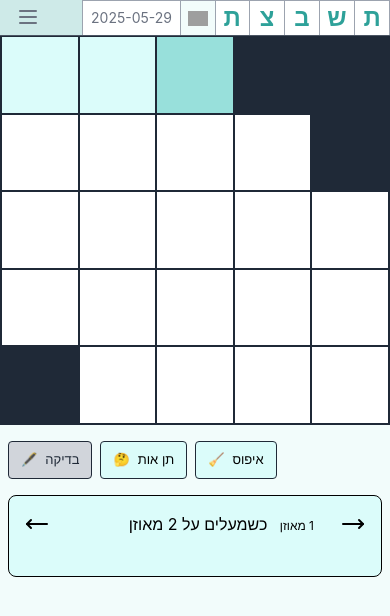
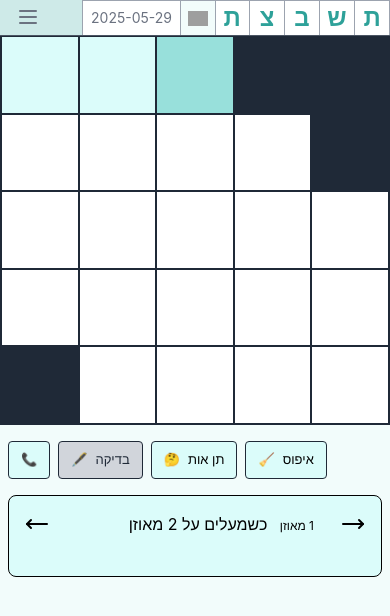
Before and after one commit to dotanrs/tashbezet, a React (Create React App) app: page / in a window 390 px wide. Both pictures are taken after a click on the button "להתחיל ✍️". Shown: the top 616 px of the page. Built offline with nearby package versions, Linux system fonts and the light colour scheme; grey boxes are pictures that could not be loaded.

Commit message:
Add phone friend button

```diff
--- a/src/components/Popup.tsx
+++ b/src/components/Popup.tsx
@@ -1,7 +1,8 @@
 import { LucideProps, Phone, Share2Icon, Trophy } from 'lucide-react';
-import React, { ReactNode, useState } from 'react';
+import React, { useState } from 'react';
 import { CrosswordConfig } from '../types/crossword';
 import ReactConfetti from 'react-confetti';
+import { getLatestPuzzleName } from '../crosswords';
 
 interface ConfettiProps {
     showConfetti: boolean;
@@ -20,10 +21,16 @@ interface PopupProps extends CommonPopupProps {
 
 interface BasePopupProps extends CommonPopupProps {
   message: string[];
+  explanation?: string[];
   shareContent: string;
   shareLinkText?: string;
   addGlaze?: boolean;
   Icon: React.ComponentType<LucideProps>;
+}
+
+const getPuzzleName = (currentConfig: CrosswordConfig) => {
+    const isLatestPuzzle = currentConfig.name === getLatestPuzzleName();
+    return isLatestPuzzle ? `התשבצת השבועי (${currentConfig.name})` : `תשבצת ${currentConfig.name}`;
 }
 
 const drawCrossword = (currentConfig: CrosswordConfig) => {
@@ -31,7 +38,7 @@ const drawCrossword = (currentConfig: CrosswordConfig) => {
 }
 
 const getShareMessage = (currentConfig: CrosswordConfig, puzzleId: string) => {
-        return `כרגע פתרתי את תשבצת ${currentConfig.name}, בא לך לנסות גם?
+        return `כרגע פתרתי את ${getPuzzleName(currentConfig)}, בא לך לנסות גם?
 ${drawCrossword(currentConfig)}
 https://dotanrs.github.io/tashbezet/?puzzleId=${puzzleId}
 `
@@ -39,6 +46,7 @@ https://dotanrs.github.io/tashbezet/?puzzleId=${puzzleId}
 
 const Popup: React.FC<BasePopupProps> = ({
     message,
+    explanation = [],
     shareContent,
     shareLinkText = "לשתף את התשבץ",
     addGlaze = false,
@@ -75,6 +83,12 @@ const Popup: React.FC<BasePopupProps> = ({
             {addGlaze && <div className="absolute inset-0 translate-x-full animate-shimmer bg-gradient-to-r from-transparent via-white/30 to-transparent" />}
             <Icon className='w-[150px] h-[150px] mx-auto mb-6' />
             {message.map((text: string, index: number) => <div key={index} className="relative">{text}</div>)}
+
+            {explanation && (
+                <div className='mt-3 text-sm'>
+                    {explanation.map((text: string, index: number) => <div key={index} className="relative">{text}</div>)}
+                </div>
+            )}
             <div
             className={`text-sm ${shareLinkClicked ? '' : 'hover:underline cursor-pointer'} text-gray-300 mt-8`}
             onClick={handleShareButtonClicked}>
@@ -108,9 +122,13 @@ export const AllPuzzlesDonePopup: React.FC<PopupProps> = ({ currentConfig, puzzl
 }
 
 export const PhoneFriendPopup: React.FC<PopupProps> = ({ currentConfig, puzzleId, onClose }) => {
+    const helpMessage = `הסתבכתי קצת עם ${getPuzzleName(currentConfig)} 😣, בא לך לנסות לעזור?
+    https://dotanrs.github.io/tashbezet/?puzzleId=${puzzleId}
+    `
     return <Popup
-        shareContent={getShareMessage(currentConfig, `${puzzleId}`)}
-        message={['אין כמו חבר טלפוני כדי לעזור בתשבץ קשה', '', 'החבר (או חברה) - עליך', 'הטלפון - גם עליך', 'אבל הלינק עלינו!']}
+        shareContent={helpMessage}
+        message={['אין כמו חבר טלפוני כדי לעזור', 'בתשבץ קשה']}
+        explanation={['החבר (או חברה) - עליך', 'הטלפון - גם עליך', 'אבל הלינק עלינו!']}
         onClose={onClose}
         Icon={Phone}
         shareLinkText='לינק לשיתוף'
--- a/src/components/Puzzle.tsx
+++ b/src/components/Puzzle.tsx
@@ -45,6 +45,7 @@ const Puzzle: React.FC<PuzzlesProps> = ({ currentConfig, currentPuzzleId, setCur
     // Track direction
     const [direction, setDirection] = useState<Direction>('across');
     const [showConfetti, setShowConfetti] = useState(false);
+    const [showPhoneFriend, setShowPhoneFriend] = useState(false);
 
 
     // Create refs for all cells
@@ -622,6 +623,9 @@ const Puzzle: React.FC<PuzzlesProps> = ({ currentConfig, currentPuzzleId, setCur
               onClose={() => setMessage(null)}
           />)
       }
+      {(!message && showPhoneFriend) && (
+        <PhoneFriendPopup currentConfig={currentConfig} puzzleId={currentPuzzleId} onClose={() => setShowPhoneFriend(false)} />
+      )}
 
       {/* Buttons section */}
       <div id="sidebar-container" className={`text-center flex mt-4 flex-row gap-2 text-[13px] w-[100px] px-2 pb-4`}>
@@ -631,6 +635,7 @@ const Puzzle: React.FC<PuzzlesProps> = ({ currentConfig, currentPuzzleId, setCur
           onReset={handlePuzzleReset}
           hasUntestedCells={hasUntestedCells()}
           hasAvailableHints={hasAvailableHints()}
+          openPhoneFriend={() => setShowPhoneFriend(true)}
           baseBgColor={backgroundColorUi}
         />
       </div>
--- a/src/components/Sidebar.tsx
+++ b/src/components/Sidebar.tsx
@@ -5,6 +5,7 @@ interface SidebarProps {
   onMarkPuzzle: () => void;
   onHint: () => void;
   onReset: () => void;
+  openPhoneFriend: () => void;
   hasUntestedCells: boolean;
   hasAvailableHints: boolean;
   baseBgColor: string;
@@ -17,9 +18,17 @@ const Sidebar: React.FC<SidebarProps> = ({
   hasUntestedCells,
   hasAvailableHints,
   baseBgColor,
+  openPhoneFriend,
 }) => {
   return (
       <>
+      <Button
+        onClick={openPhoneFriend}
+        disabled={!hasAvailableHints}
+        icon="📞"
+        text=""
+        baseBgColor={baseBgColor}
+      />
       <Button
         onClick={onMarkPuzzle}
         disabled={!hasUntestedCells}
--- a/src/crosswords/index.ts
+++ b/src/crosswords/index.ts
@@ -72,6 +72,8 @@ const sortedPuzzles = Object.fromEntries(
   .reverse()
 );
 
+export const getLatestPuzzleName = () => Object.values(sortedPuzzles)[0].name;
+
 export const puzzles = sortedPuzzles;
 
 export type PuzzleId = keyof typeof puzzles;
```
